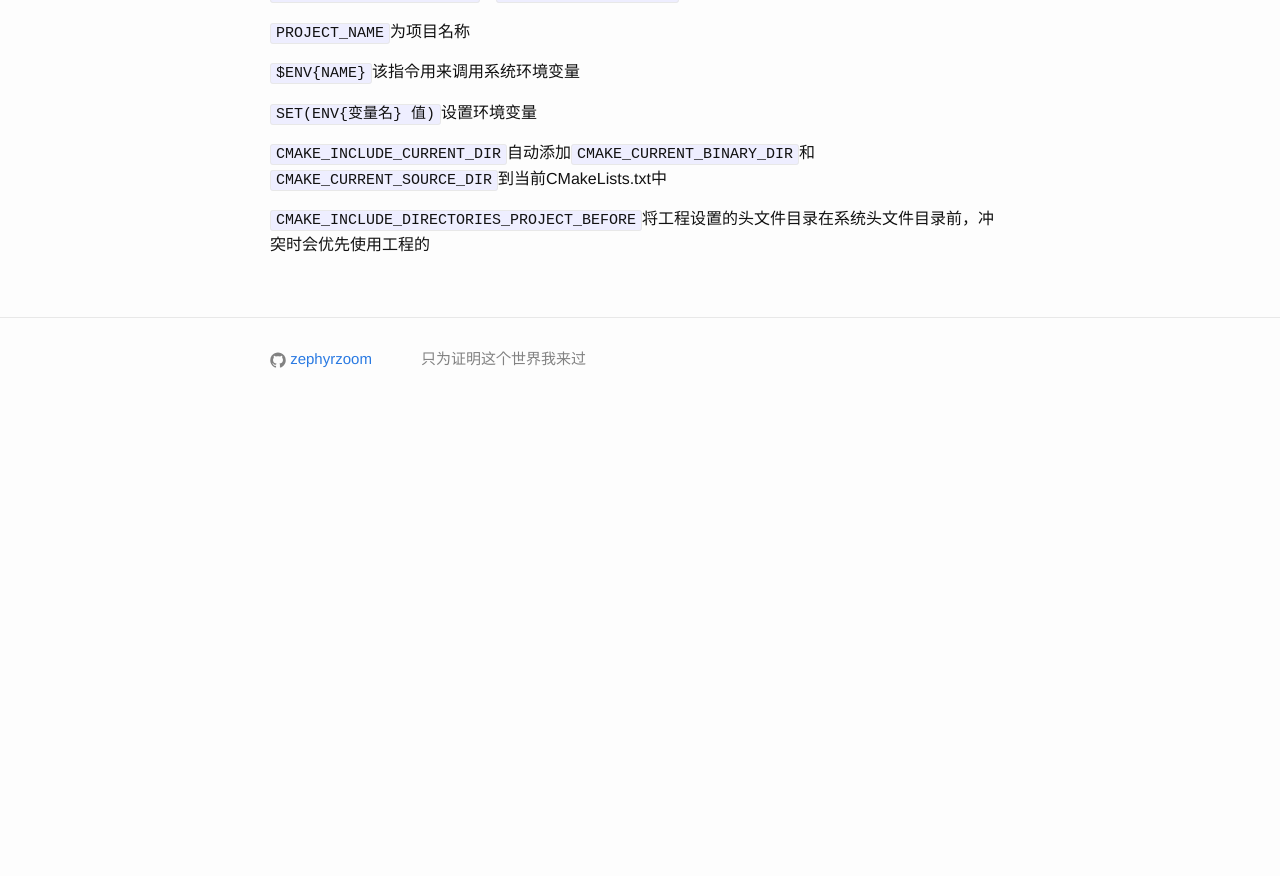
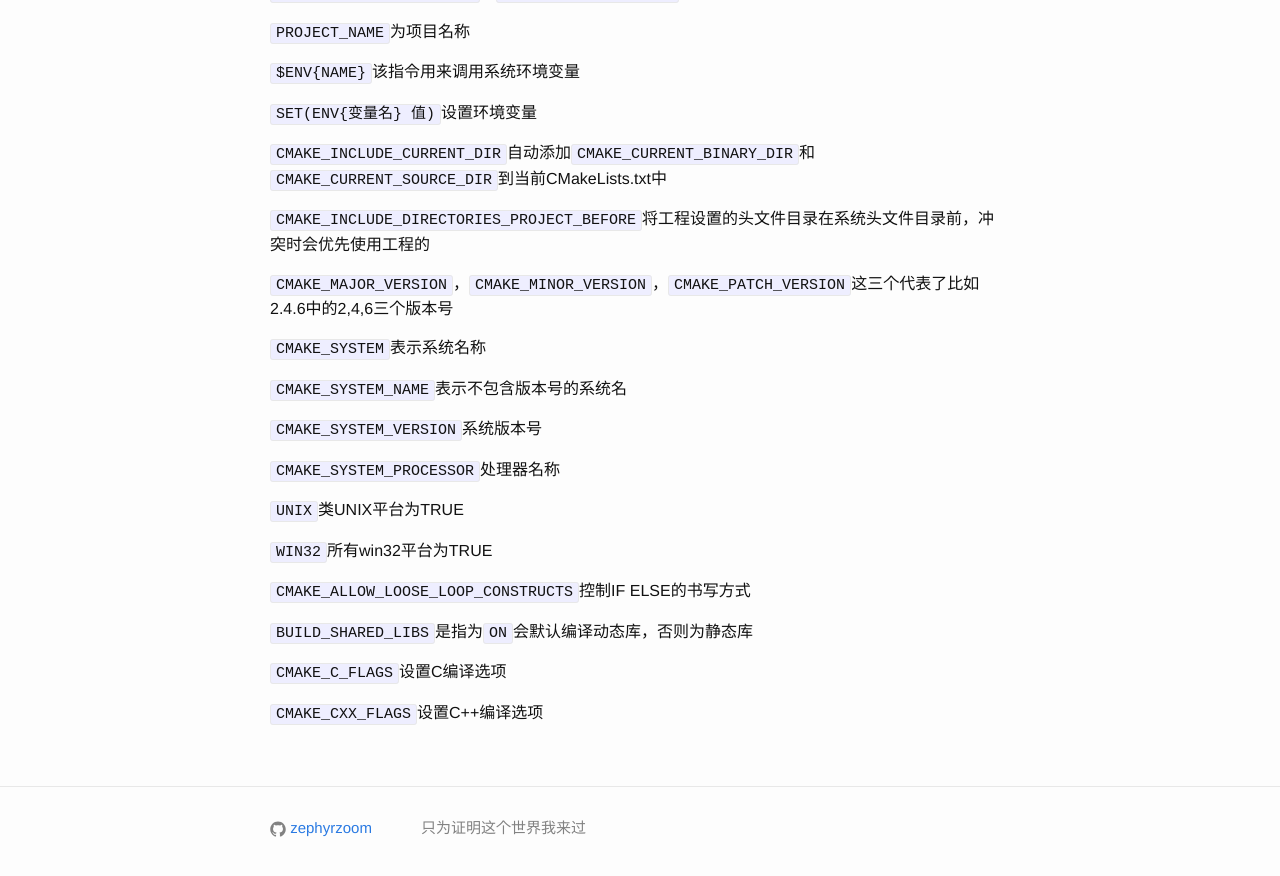
Before and after one commit to zephyrzoom/zephyrzoom.github.io, a Jekyll site: the page built from _posts/2017-10-28-cmake.md, in a window 1280 px wide and 900 px high, scrolled down 2441 px. Shown: the top 876 px of the window. Built offline with Jekyll 4.4.1, drawn with Linux system fonts in a browser that asks for light colours; before the commit the page ends 2871 px from its top, so only the background shows below that.

Commit message:
update cmake

```diff
--- a/_posts/2017-10-28-cmake.md
+++ b/_posts/2017-10-28-cmake.md
@@ -122,3 +122,25 @@ PROJECT_SOURCE_DIR
 `CMAKE_INCLUDE_CURRENT_DIR`自动添加`CMAKE_CURRENT_BINARY_DIR`和`CMAKE_CURRENT_SOURCE_DIR`到当前CMakeLists.txt中
 
 `CMAKE_INCLUDE_DIRECTORIES_PROJECT_BEFORE`将工程设置的头文件目录在系统头文件目录前，冲突时会优先使用工程的
+
+`CMAKE_MAJOR_VERSION`，`CMAKE_MINOR_VERSION`，`CMAKE_PATCH_VERSION`这三个代表了比如2.4.6中的2,4,6三个版本号
+
+`CMAKE_SYSTEM`表示系统名称
+
+`CMAKE_SYSTEM_NAME`表示不包含版本号的系统名
+
+`CMAKE_SYSTEM_VERSION`系统版本号
+
+`CMAKE_SYSTEM_PROCESSOR`处理器名称
+
+`UNIX`类UNIX平台为TRUE
+
+`WIN32`所有win32平台为TRUE
+
+`CMAKE_ALLOW_LOOSE_LOOP_CONSTRUCTS`控制IF ELSE的书写方式
+
+`BUILD_SHARED_LIBS`是指为`ON`会默认编译动态库，否则为静态库
+
+`CMAKE_C_FLAGS`设置C编译选项
+
+`CMAKE_CXX_FLAGS`设置C++编译选项
```
